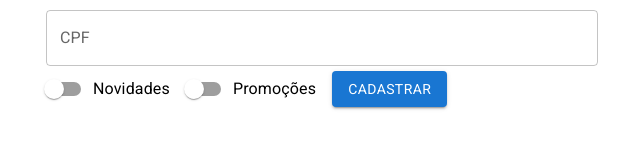
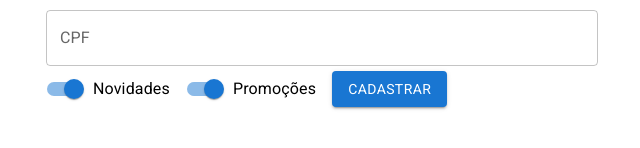
Before and after one commit to NinetiesPaul/react-js-second-example, a React (Create React App) app: page / in a window 1280 px wide. Shown: the part 190-338 px from the top of the page, without its empty margins (318-958 px from the left). Built offline with nearby package versions, Linux system fonts and the light colour scheme.

Commit message:
sending form content back to main class

```diff
--- a/src/App.js
+++ b/src/App.js
@@ -9,10 +9,14 @@ class App extends Component {
 		return (
 			<Container component="article" maxWidth="sm">
 				<Typography variant="h3" component="h1" align="center">Formulario de Cadastro</Typography>
-				<RegisterForm/>
+				<RegisterForm onSubmit={onSubmitForm}/>
 			</Container>
 		);
 	}
 }
 
+function onSubmitForm(args) {
+	console.log(args);
+}
+
 export default App;
--- a/src/components/RegisterForm/RegisterForm.jsx
+++ b/src/components/RegisterForm/RegisterForm.jsx
@@ -1,25 +1,24 @@
 import { React, useState } from "react";
 import { Button, TextField, Switch, FormControlLabel } from "@mui/material";
 
-function RegisterForm() {
+function RegisterForm({onSubmit}) {
     const [name, setName] = useState("");
     const [secondName, setSecondName] = useState("");
+    const [cpf, setCpf] = useState("");
+    const [promo, setProm] = useState(true);
+    const [news, setNewsletter] = useState(true);
 
     return(
         <form onSubmit={
             (event) => {
                 event.preventDefault();
-                console.log(name, secondName)
+                onSubmit({ name, secondName, cpf, promo, news})
             }
         }>
             <TextField id="nome" label="Nome" margin="dense" value={name} fullWidth
             onChange={
                 (event) => {
-                    let tempName = event.target.value;
-                    if (tempName.length >= 3) {
-                        tempName = tempName.substr(0,3);
-                    }
-                    setName(tempName)
+                    setName(event.target.value)
                 }
             }/>
             <TextField id="sobrenome" label="Sobrenome" margin="dense"  fullWidth
@@ -28,9 +27,28 @@ function RegisterForm() {
                     setSecondName(event.target.value)
                 }
             }/>
-            <TextField id="cpf" label="CPF" margin="dense" inputProps={{maxLength: 11}} fullWidth />
-            <FormControlLabel label="Novidades" control={<Switch name="news" />} />
-            <FormControlLabel label="Promoções" control={<Switch name="promo" />} />
+            <TextField id="cpf" label="CPF" margin="dense" inputProps={{maxLength: 11}} fullWidth
+            onChange={
+                (event) => {
+                    let tempName = event.target.value;
+                    if (tempName.length >= 11) {
+                        tempName = tempName.substr(0,11);
+                    }
+                    setCpf(event.target.value)
+                }
+            }/>
+            <FormControlLabel label="Novidades" control={<Switch name="news" checked={promo} />}
+            onChange={
+                (event) => {
+                    setProm(event.target.checked)
+                }
+            }/>
+            <FormControlLabel label="Promoções" control={<Switch name="promo" checked={news} />}
+            onChange={
+                (event) => {
+                    setNewsletter(event.target.checked)
+                }
+            }/>
             <Button type="submit" variant="contained">Cadastrar</Button>
         </form>
     );
```
